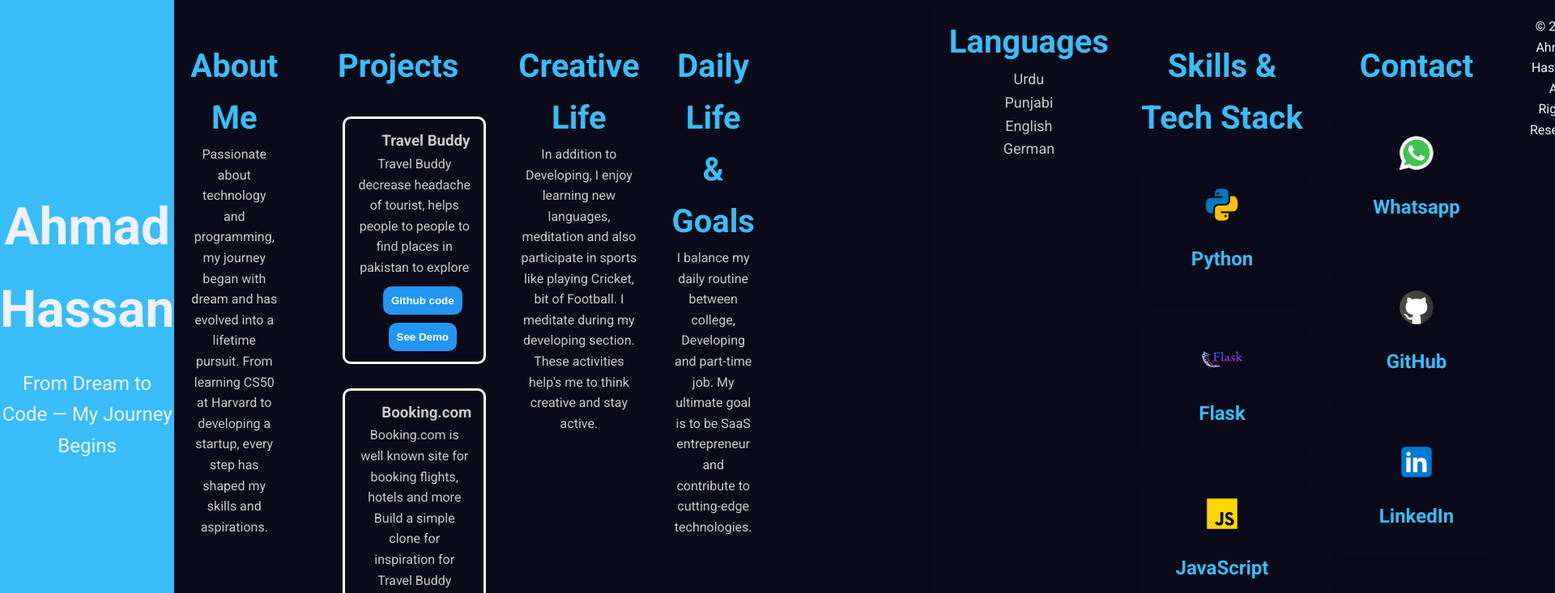
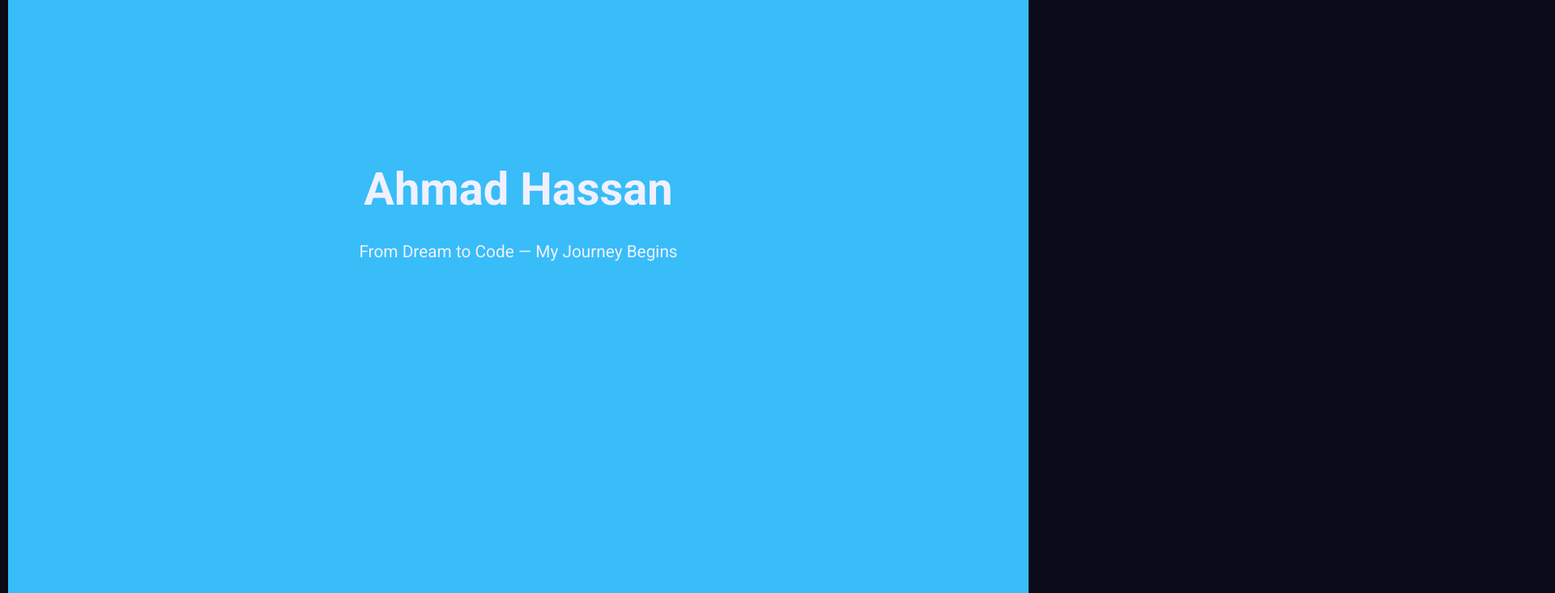
Before and after one commit to AlgoNest/Portfolio, a plain HTML site: page index.html in a window 1280 px wide. Shown: the top 733 px of the page at 81% size, 1920 px wide, since content can reach past the window. Drawn offline with Linux system fonts and the light colour scheme.

Commit message:
Update index.html

```diff
--- a/index.html
+++ b/index.html
@@ -26,133 +26,136 @@
     color: var(--text-color);
     line-height: 1.6;
     display: flex;
+    flex-direction: column;
+    padding: 0 10px;
 }
 
+/* Default mobile-first styles */
+
 header {
-      height: 100vh;
+    height: 700px;
+    padding: 40px 20px;
     display: flex;
     flex-direction: column;
-      justify-content: center;
     align-items: center;
+    background-color: var(--accent);
     text-align: center;
-      background-color: var(--accent);
-      color: white;
 }
 
 header h1 {
-      font-size: 4rem;
-      margin-bottom: 20px;
-      font-weight: 700;
+    font-size: 2.5rem;
+    margin-top: 150px;
+    margin-bottom: 15px;
     color: var(--light);
 }
 
-    header  {
-      font-size: 1.5rem;
-      font-weight: 400;
+header p {
+    font-size: 1.2rem;
     color: var(--light);
 }
 
-    .about-me, .skills, .projects, .creative-life, .daily-life, .contact {
-      padding: 50px 20px;
+.about-me,
+.skills,
+.projects,
+.creative-life,
+.daily-life,
+.contact {
+    padding: 40px 10px;
     text-align: center;
 }
 
-
-    .project {
-      padding: 13px 15px;
-      display: inline-block;
-      border-radius: 10px;
-      color: var(--text-color);
-      margin-left: 40px;
-      margin-top: 30px;
-      border-color: rgb(255, 255, 255);
-      border-style: solid;
-    }
-    .project h3 {
-      text-align: left;
-      margin-left: 30px;
-    }
-    .project-button {
-      padding-right: 10px;
-      padding-left: 10px;
-      padding-top: 10px;
-      padding-bottom: 10px;
-      background-color: rgb(33, 150, 243);
-      color: rgb(255, 255, 255);
-      font-weight: bold;
-      border: none;
-      border-radius: 10px;
-      margin-left: 20px;
-      margin-top: 10px;
-      display: inline-block;
-      cursor: pointer;
-      transition: background-color 0.15s,padding-right 0.15s,
-      padding-left 0.15s,
-      padding-top 0.15s,
-      padding-bottom 0.15s;
-    }
-    .project-button:hover {
-      background-color: rgb(23, 118, 194);
-    }
-    .project-button:active {
-      padding-left: 9px;
-      padding-right: 9px;
-      padding-top: 9px;
-      padding-bottom: 9px;
+h2 {
+    font-size: 2rem;
+    color: var(--accent);
+    margin-bottom: 20px;
 }
 
-    h2 {
-      font-size: 2.5rem;
-      text-align: center;
-      color: var(--accent);
+.skills-container,
+.projects-container,
+.contact-container {
+    display: flex;
+    flex-wrap: wrap;
+    gap: 20px;
+    justify-content: center;
+    margin-top: 30px;
 }
 
-
-
-    .skills-container, .projects-container, .contact-container {
-      display: flex;
-      justify-content: center;
-      gap: 30px;
-      flex-wrap: wrap;
-      margin-top: 30px;
-    }
 .language-block {
     background-color: var(--bg-color);
     padding: 20px;
     border-radius: 8px;
     box-shadow: 0 4px 8px rgba(0, 0, 0, 0.1);
-      width: 800px;
+    width: 100%;
+    max-width: 100%;
     text-align: center;
-      margin-left: 200px;
 }
 
-    .skill, .contact-item {
+.language-block h3,
+.skill h3,
+.project-card h3,
+.contact-item h3 {
+    font-size: 1.3rem;
+    color: var(--accent);
+    margin-bottom: 10px;
+}
+
+.language-block p {
+    font-size: 1rem;
+}
+
+.skill,
+.contact-item {
     background-color: var(--bg-color);
     padding: 20px;
     border-radius: 8px;
     box-shadow: 0 4px 8px rgba(0, 0, 0, 0.1);
-      width: 200px;
+    width: 100%;
+    max-width: 250px;
     text-align: center;
 }
 
-    .skill svg, .contact-item svg {
+.skill svg,
+.contact-item svg {
     width: 50px;
     height: 50px;
     margin-bottom: 15px;
     fill: var(--highlight-color);
 }
-    .language-block h3 {
-      font-size: 1.5rem;
-      color: var(--accent);
-      margin-bottom: 10px;
+
+.project {
+    padding: 15px;
+    display: inline-block;
+    border-radius: 10px;
+    color: var(--text-color);
+    margin: 20px auto;
+    border: 1px solid white;
+    width: 90%;
+    max-width: 600px;
+    text-align: left;
 }
-    .language-block p {
-      font-size: 18px;
+
+.project h3 {
+    margin-left: 10px;
 }
-    .skill h3, .project-card h3, .contact-item h3 {
-      font-size: 1.5rem;
-      color: var(--accent);
-      margin-bottom: 10px;
+
+.project-button {
+    padding: 10px;
+    background-color: rgb(33, 150, 243);
+    color: white;
+    font-weight: bold;
+    border: none;
+    border-radius: 10px;
+    margin: 10px 0 0 10px;
+    cursor: pointer;
+    transition: background-color 0.15s, padding 0.15s;
+}
+
+.project-button:hover {
+    background-color: rgb(23, 118, 194);
+}
+
+.project-button:active {
+    padding: 9px;
 }
 
 .projects .project-card {
@@ -160,7 +163,7 @@
 }
 
 .projects .project-card h3 {
-      font-size: 2rem;
+    font-size: 1.8rem;
     margin-bottom: 10px;
     color: var(--accent);
 }
@@ -184,6 +187,62 @@
 footer p {
     font-size: 1rem;
 }
+
+/* Tablet (≥ 600px) */
+@media (min-width: 600px) {
+    header h1 {
+        font-size: 3rem;
+    }
+
+    header p {
+        font-size: 1.3rem;
+    }
+
+    .language-block {
+        max-width: 600px;
+    }
+}
+
+/* Small laptop (≥ 768px) */
+@media (min-width: 768px) {
+    header h1 {
+        font-size: 3.5rem;
+    }
+
+    .language-block {
+        max-width: 700px;
+    }
+
+    .skill,
+    .contact-item {
+        width: 220px;
+    }
+
+    .project {
+        max-width: 700px;
+    }
+}
+
+/* Desktop (≥ 1024px) */
+@media (min-width: 1024px) {
+    .language-block {
+        max-width: 800px;
+    }
+
+    .skill,
+    .contact-item {
+        width: 250px;
+    }
+
+    .project {
+        max-width: 800px;
+    }
+
+    header {
+        height: 800px;
+    }
+}
+
   </style>
 </head>
 <body>
```
Lines whose indentation alone changed are shown as unchanged.
